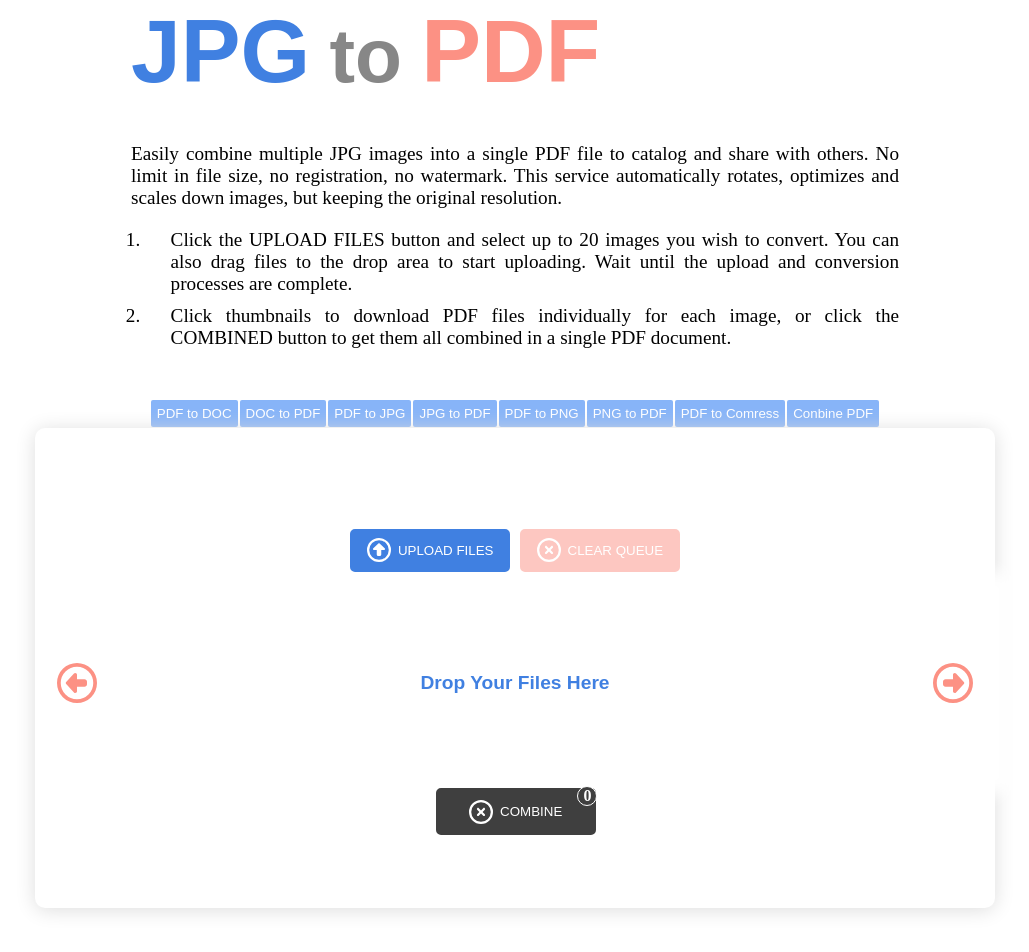
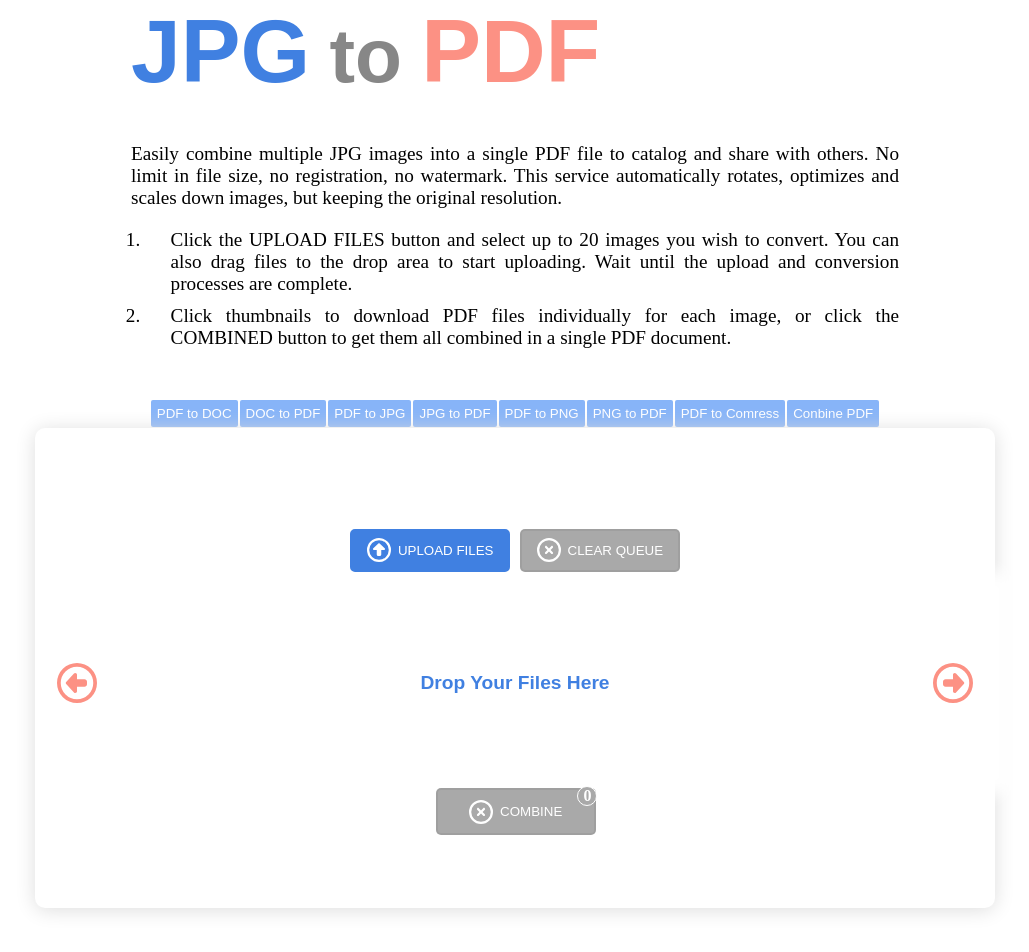
Before and after one commit to habibi302/FileConverter, a React (Create React App) app in the folder client/: page / in a window 1280 px wide. Shown: the top 952 px of the page, without its empty margins (125-1154 px from the left). Built offline with nearby package versions, Linux system fonts and the light colour scheme; no server answers.

Commit message:
update queue and combite button style

```diff
--- a/client/src/components/card.jsx
+++ b/client/src/components/card.jsx
@@ -107,9 +107,9 @@ function combine(){
                   <p>UPLOAD FILES</p>
                   </button>
                   <input id="upload-file" multiple type='file' accept=".jpg" onChange={addImage} />
-                  <button className={classes.clear_btn} onClick={()=>{clearQueue()}}>
-                  <FontAwesomeIcon className={classes.clear_icon} icon={faCircleXmark} />
-                  <p>CLEAR QUEUE</p>
+                  <button disabled={myState.length>0?false:true} className={classes.clear_btn} onClick={()=>{clearQueue()}}>
+                      <FontAwesomeIcon className={classes.clear_icon} icon={faCircleXmark} />
+                      <p>CLEAR QUEUE</p>
                   </button>
                 </div>
 
@@ -136,10 +136,10 @@ function combine(){
                 </div>
 
                 <div className={classes.combine_btn_container}>
-                <div className={classes.counter}>
-                  <h4>0</h4>
+                <div disabled={myState.length>0?false:true} className={classes.counter}>
+                  <h4>{myState.length}</h4>
                 </div>
-                <button className={classes.combine_btn} onClick={(e)=>{combine()}}>
+                <button disabled={myState.length>0?false:true} className={classes.combine_btn} onClick={(e)=>{combine()}}>
                   <FontAwesomeIcon className={classes.combine_icon} icon={faCircleXmark} />
                   <p>COMBINE</p>
                 </button>
--- a/client/src/components/draganddrop.jsx
+++ b/client/src/components/draganddrop.jsx
@@ -47,7 +47,7 @@ function DragAndDrop() {
                     <Draggable key={val.id} draggableId={val.id} index={index}>
                       {(provided) => (
                         <li ref={provided.innerRef} {...provided.draggableProps} {...provided.dragHandleProps}>
-                          <FileCard id={val.id} src={val.file} index={index} deletePhotofn={()=>{deletePhoto()}}/>
+                          <FileCard id={val.id} src={val.file} index={index} deletePhotofn={()=>{deletePhoto(index,val.file)}}/>
                         </li>
                       )}
                     </Draggable>
--- a/client/src/core-ui/card.module.css
+++ b/client/src/core-ui/card.module.css
@@ -74,7 +74,7 @@ input{
 
 .clear_btn{
     background-color: var(--clear-button-color);
-    opacity: .5;
+    opacity: 1;
     border: 2px solid var(--clear-button-color);
 }
 
@@ -84,10 +84,29 @@ input{
     margin-right: 5%;
 }
 
+.clear_btn:disabled,
+.clear_btn[disabled]{
+    border: 2px solid #9999;
+    background-color: darkgrey;
+    color: #fff;
+    cursor: not-allowed;
+}
+
+.clear_btn:hover:disabled,
+.clear_btn:hover[disabled]{
+    border: 2px solid #9999;
+    background-color: darkgrey;
+    color: #fff;
+    cursor: not-allowed;
+}
 
 .clear_btn:hover{
     background-color: white;
     border: 2px solid var(--clear-button-color);
+}
+
+.clear_btn:hover:disabled > .clear_icon, .clear_btn:hover{
+    color: white;
 }
 
 .clear_btn:hover > .clear_icon, .clear_btn:hover{
@@ -193,10 +212,27 @@ input{
     margin: auto;
 }
 
+
 .counter{
     height: 20px;
     width: 20px;
     background-color: var(--combine-button-color);
+    color: white;
+    border: 1px solid white;
+    border-radius: 100%;
+    position: absolute;
+    left: 89%;
+    top: -4%;
+    display: flex;
+    justify-content: center;
+    align-items: center;
+}
+
+.counter:disabled,
+.counter[disabled]{
+    height: 20px;
+    width: 20px;
+    background-color: darkgray;
     color: white;
     border: 1px solid white;
     border-radius: 100%;
@@ -223,6 +259,22 @@ input{
     background-color: var(--combine-button-color);
 }
 
+.combine_btn:disabled{
+    min-width: 10rem;
+    height: fit-content;
+    padding: 6%;
+    margin: .5%;
+    border-radius: 5px;
+    border: 2px solid #9999;
+    color: white;
+    display: flex;
+    justify-content: center;
+    align-items: center;
+    cursor: pointer;
+    background-color: darkgray;
+    cursor: not-allowed;
+}
+
 .combine_icon{
     font-size: x-large;
     color: white;
@@ -234,9 +286,19 @@ input{
     border: 2px solid var(--combine-button-color);
 }
 
+.combine_btn:hover:disabled{
+    background-color: darkgray;
+    border: 2px solid #999;
+}
+
 .combine_btn:hover>.combine_icon, .combine_btn:hover{
     color: var(--combine-button-color);
 }
+
+.combine_btn:hover:disabled>.combine_icon, .combine_btn:hover:disabled{
+    color: white;
+}
+
 
 
 .carousel {
```
Also changed, not shown: 2 other files (tests, documents, lock files or other folders).
